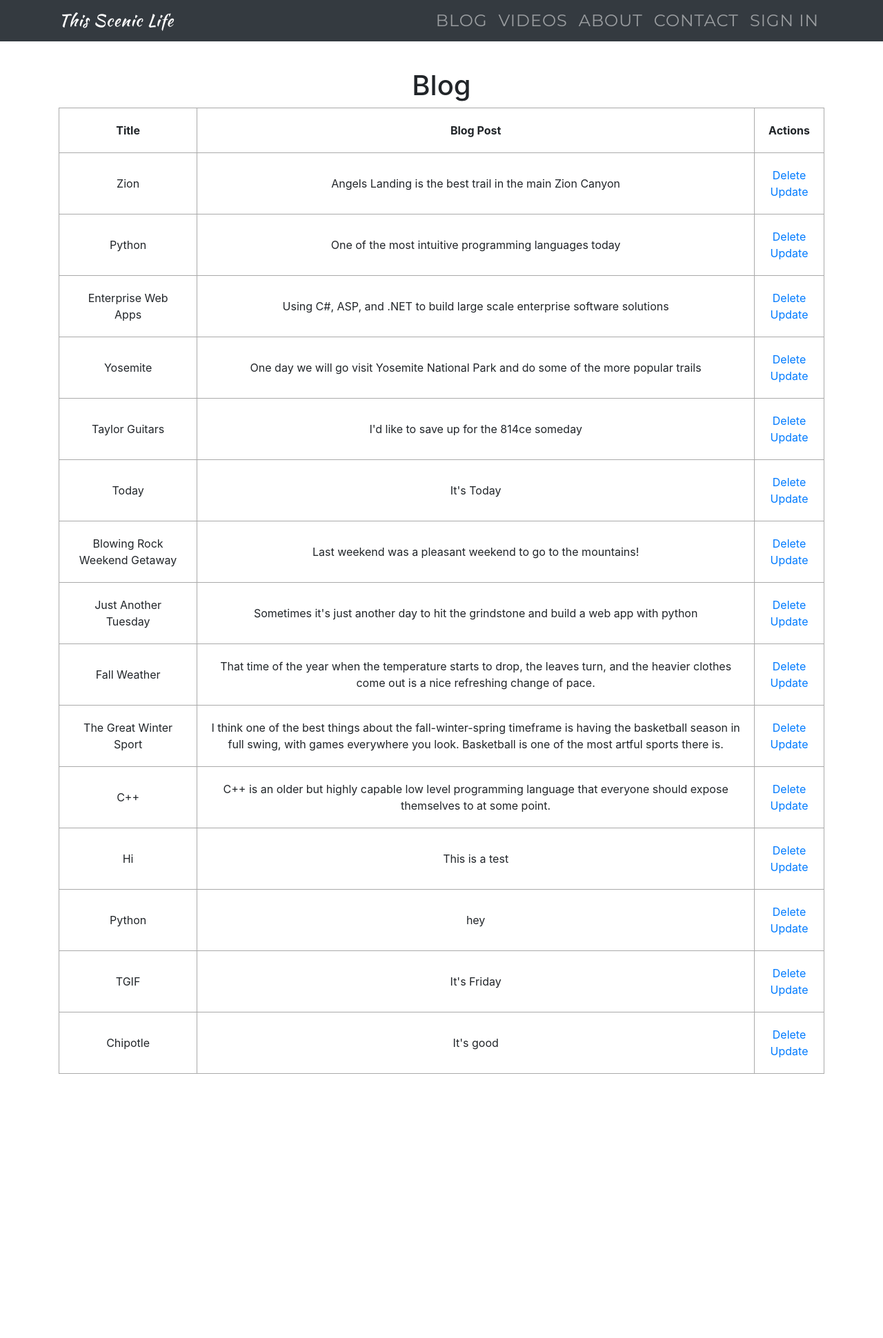
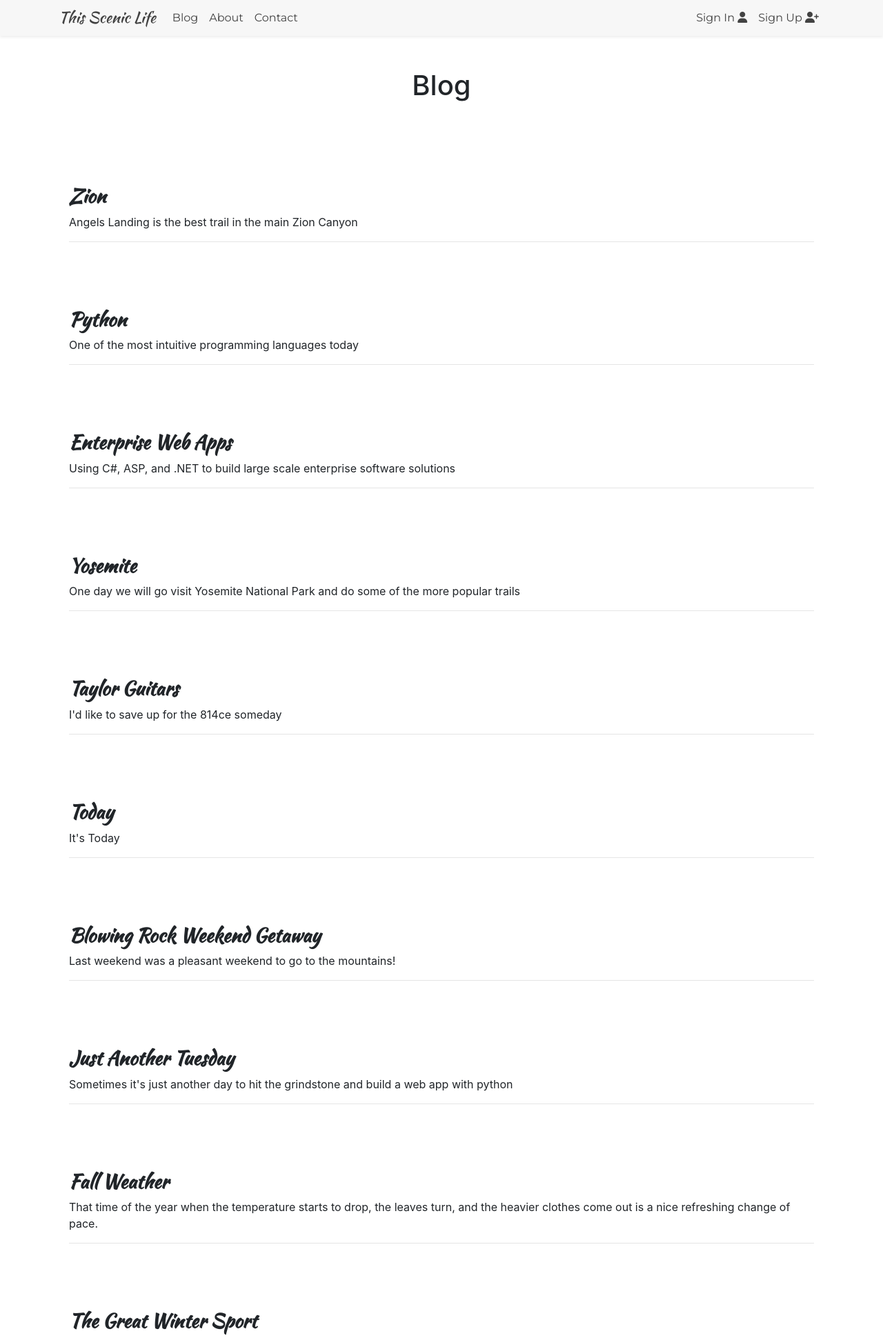
Before and after one commit to Daniel4040/flaskintro, a Flask app: page /blog/ in a window 1280 px wide. Shown: the top 1940 px of the page at 69% size. Before the commit the page ends 1557 px from the top, so only its background shows below. Run offline with Flask 2, Linux system fonts and the light colour scheme; data comes from the database, SQL or seed files in the repository; some libraries are stand-ins or nearby versions; some web fonts are replaced.

Commit message:
Streamlined styling of navbar and blog

```diff
--- a/static/css/main.css
+++ b/static/css/main.css
@@ -8,49 +8,45 @@ html {
 } */
 
 /*Navbar styling*/
-#mainNavbar {
-  font-size: 1.5rem;
-  font-weight: 100;
-  /* background-color: rgb(102, 102, 102); */
+#Navbar {
+  background-color: #f7f7f7;
+  box-shadow: small;
 }
 
-/* #mainNavbar .nav-link {
-  color: rgb(255, 255, 255);
-} */
+#Navbar .nav-link {
+  color: rgb(66, 66, 66);
+}
 
-#mainNavbar .nav-link:hover {
+#Navbar .nav-link:hover {
   color: #c0392b;
 }
 
-#mainNavbar .navbar-brand {
-  color: rgb(255, 255, 255);
+#Navbar .navbar-brand {
+  color: rgb(66, 66, 66);
   font-family: "Kaushan Script";
-  font-weight: 200;
-  font-size: 1.5rem;
+  font-weight: 250;
+  font-size: 1.4rem;
   text-transform: none;
+}
+
+#Navbar .navbar-brand:hover {
+  color: #c0392b;
 }
 
 .navbar a {
   font-family: "Montserrat", "Helvetica Neue", Helvetica, Arial, cursive;
-  text-decoration: none;
-  text-transform: uppercase;
   font-weight: 500;
-  letter-spacing: 1px;
-  color: white;
 }
 
 .nav-item {
   font-family: "Montserrat", "Helvetica Neue", Helvetica, Arial, sans-serif;
-  text-transform: uppercase;
   font-weight: 500;
-  letter-spacing: 1px;
 }
 
-@media (max-width: 768px) {
-  .navbar {
-    background-color: #34495e;
-  }
+.navbar-toggler {
+  color: rgb(66, 66, 66);
 }
+
 @media (min-width: 576px) {
   .background {
     padding-top: 25vh;
@@ -125,7 +121,16 @@ html {
 /* Blog Page */
 
 #blog-table {
+  padding-top: 2rem;
   padding-bottom: 4rem;
+}
+
+#blog-entry {
+  padding-top: 10vh;
+}
+
+#blog-entry h3 {
+  font-family: "Kaushan Script";
 }
 
 table,
--- a/templates/base.html
+++ b/templates/base.html
@@ -26,19 +26,16 @@
 <body>
   {% block navbar %}
   <!--Navbar-->
-  <nav id="mainNavbar" class="navbar navbar-dark navbar-expand-lg py-1 fixed-top" style="background-color: #343a40">
+  <nav id="Navbar" class="navbar navbar-light shadow-sm navbar-expand-lg py-1 fixed-top">
     <div class="container"><a class="navbar-brand" href="{{ url_for('index') }}">This Scenic Life</a>
       <button class="navbar-toggler" type="button" data-toggle="collapse" data-target="#navbarSupportedContent"
         aria-controls="navbarSupportedContent" aria-expanded="false" aria-label="Toggle navigation">
         <span class="navbar-toggler-icon"></span>
       </button>
       <div class="collapse navbar-collapse" id="navbarSupportedContent">
-        <ul class="navbar-nav ml-auto">
+        <ul class="nav navbar-nav">
           <li class="nav-item">
             <a class="nav-link" href="{{ url_for('blog') }}">Blog</a>
-          </li>
-          <li class="nav-item">
-            <a class="nav-link" href="{{ url_for('videos') }}">Videos</a>
           </li>
           <li class="nav-item">
             <a class="nav-link" href="{{ url_for('about') }}">About</a>
@@ -46,6 +43,9 @@
           <li class="nav-item">
             <a class="nav-link" href="{{ url_for('contact') }}">Contact</a>
           </li>
+        </ul>
+        <ul class="nav navbar-nav ml-auto">
+
           {% if current_user.is_authenticated %}
           <li class="nav-item">
             <a class="nav-link" href="{{ url_for('profile') }}">
@@ -58,7 +58,10 @@
           {% endif %}
           {% if not current_user.is_authenticated %}
           <li clas="nav-item"><a class="nav-link" id="login" href="{{ url_for('signin') }}">Sign
-              In</a>
+              In <i class=" fas fa-user"></i></a>
+          </li>
+          <li clas="nav-item"><a class="nav-link" id="signup" href="{{ url_for('signup') }}">Sign
+              Up <i class=" fas fa-user-plus"></i></a>
           </li>
           {% endif %}
         </ul>
--- a/templates/blog.html
+++ b/templates/blog.html
@@ -15,31 +15,55 @@
         </div>
     </div>
     {% endif %}
+    <h1 style="text-align: center">Blog</h1>
     <div class="container" id="blog-table">
         <div class="row">
             <div class="col">
-                <h1 style="text-align: center">Blog</h1>
+
                 {% if blogs|length < 1 %}
                 <h4 style="text-align: center">There are no blogs. Create one below!</h4>
                 {% else %}
-                <table>
+
+                {% for blog in blogs %}
+                <div class="container" id="blog-entry">
+                    <div class="row">
+                        <div class="col-md-12">
+                            <h3><b>{{ blog.title }}</b></h3>
+                            <p>{{ blog.content }}</p>
+                            {% if current_user.is_authenticated %}
+                            <a class="btn btn-success btn-md" href="/update/{{blog.id}}">Update</a>
+                            <a class="btn btn-danger btn-md" href="/delete/{{blog.id}}">Delete</a>
+                            {% endif %}
+                            <hr>
+                        </div>
+
+                    </div>
+                </div>
+
+                {% endfor %}
+
+                <!-- <table>
                     <tr>
                         <th>Title</th>
-                        <th>Blog Post</th>
+                        <th>Post</th>
+                        {% if current_user.is_authenticated %}
                         <th>Actions</th>
+                        {% endif %}
                     </tr>
                     {% for blog in blogs %}
                     <tr>
                         <td>{{ blog.title }}</td>
                         <td>{{ blog.content }}</td>
+                        {% if current_user.is_authenticated %}
                         <td>
                             <a href="/delete/{{blog.id}}">Delete</a>
                             <br>
                             <a href="/update/{{blog.id}}">Update</a>
                         </td>
+                        {% endif %}
                     </tr>
                     {% endfor %}
-                </table>
+                </table> -->
                 {% endif %}
             </div>
         </div>
```
Also changed, not shown: templates/signin.html (+13 -11 lines), templates/signup.html (+5 -6 lines), templates/videos.html (deleted, +0 -25 lines).
